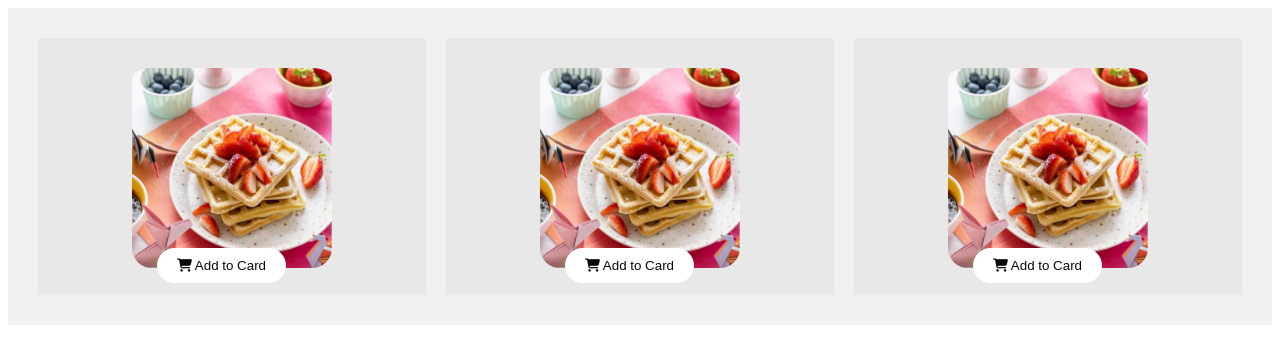
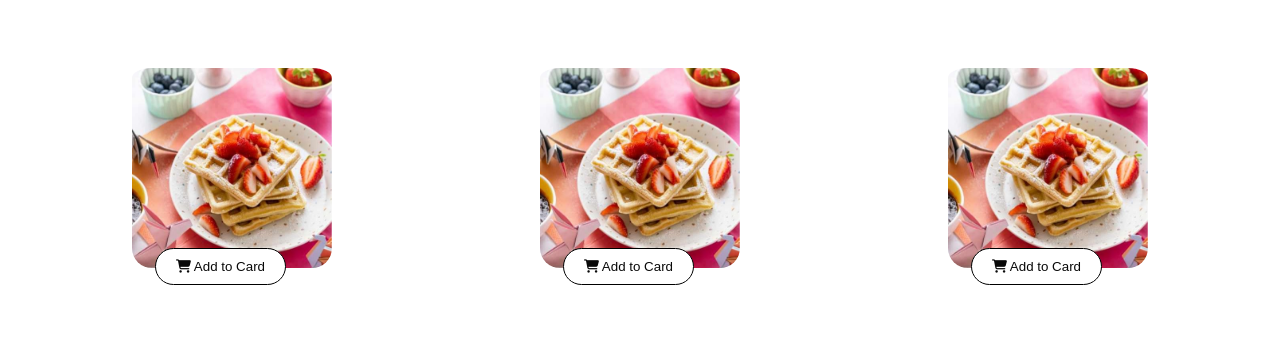
Before and after one commit to Audyari/Button-Absolute, a plain HTML site: page index.html in a window 1280 px wide. Drawn offline with Linux system fonts and the light colour scheme.

Commit message:
Update 9

```diff
--- a/style.css
+++ b/style.css
@@ -1,12 +1,12 @@
 .container {
   display: flex;
-  background-color: #f1f1f1;
+  background-color: #ffffff;
   padding: 20px;
 }
 
 .item {
   position: relative;
-  background-color: #e8e8e8;
+  background-color: #ffffff;
   color: white;
   padding: 20px;
   margin: 10px;
@@ -22,9 +22,9 @@
   background-color: #ffffff;
   color: rgb(9, 9, 9);
   padding: 10px 20px;
-  border: none;
   cursor: pointer;
   border-radius: 28px;
+  border: 0.5px solid #000000;
 }
 
 .img {
```
